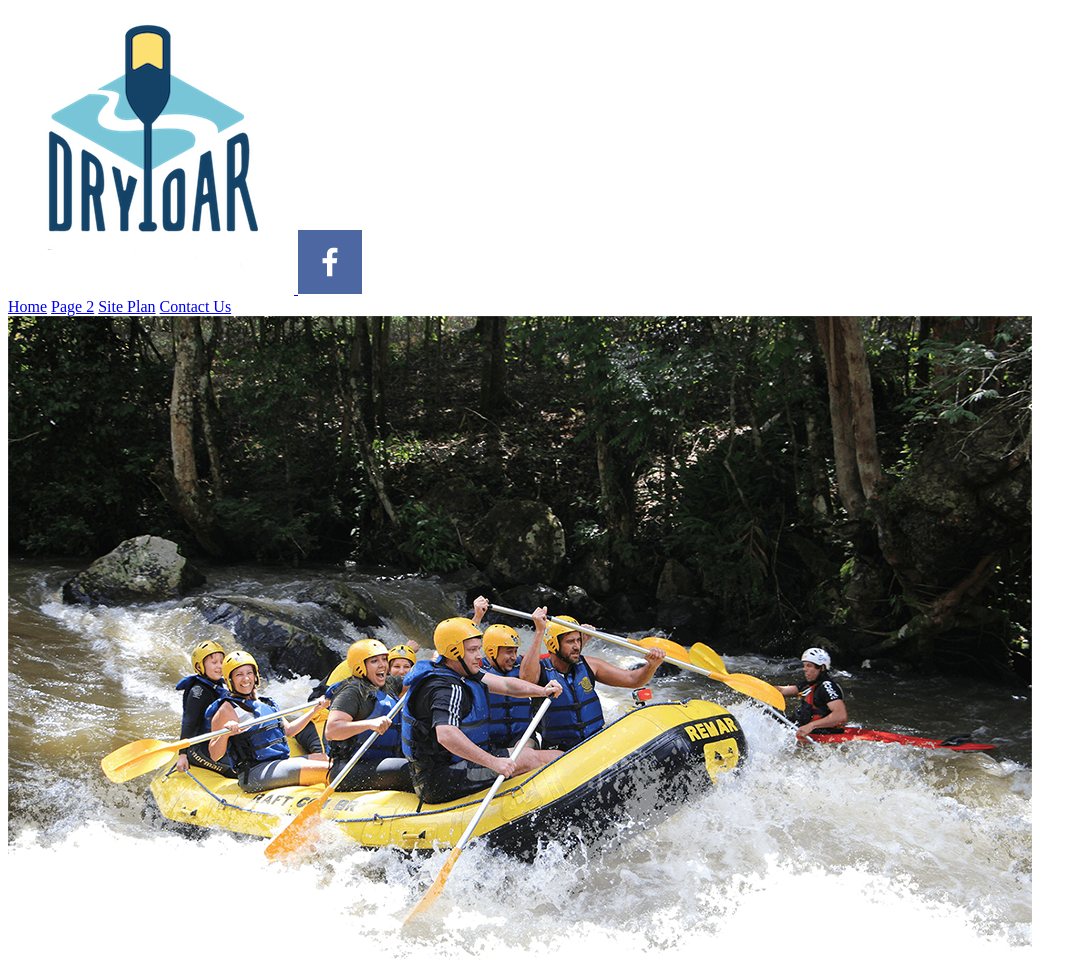
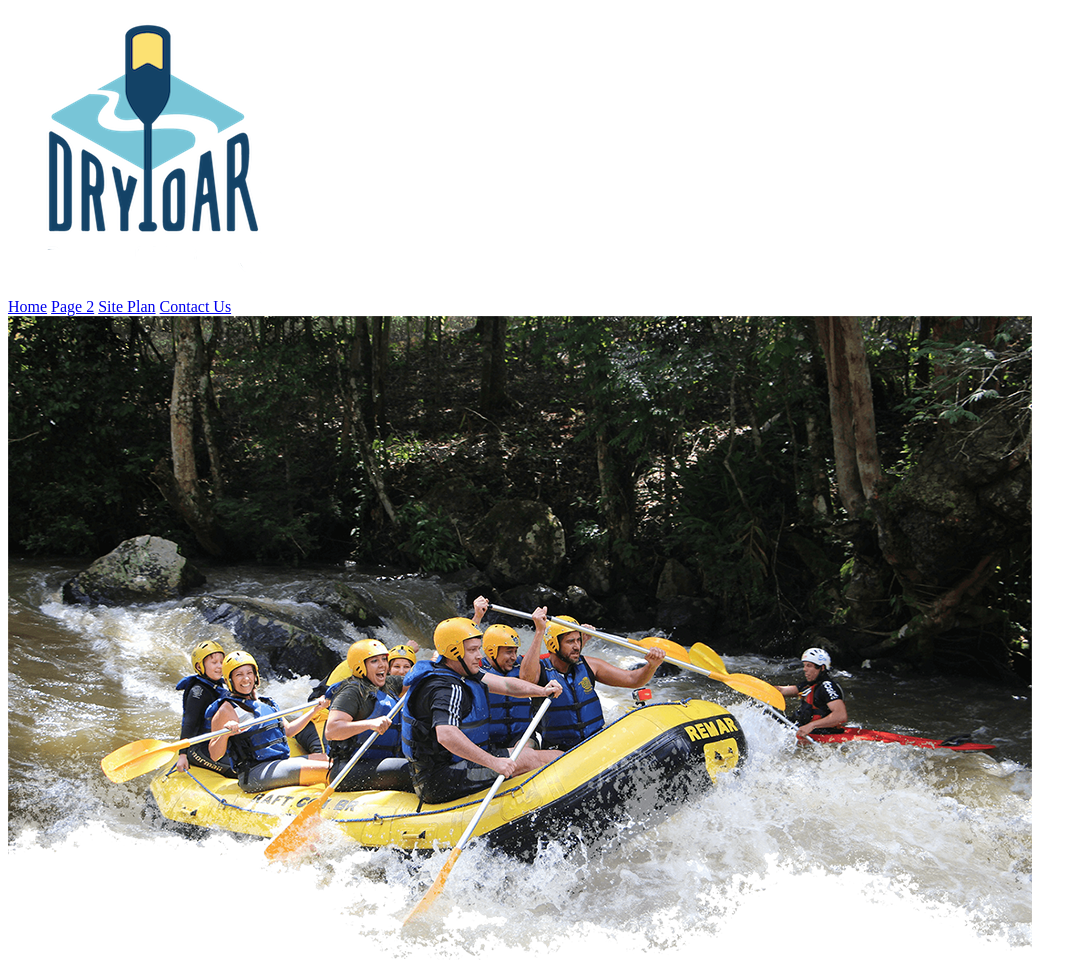
Before and after one commit to MathipaDD/wdd130, a plain HTML site: page wwr/index.html in a window 1280 px wide. Shown: the top 960 px of the page, without its empty margins (0-1087 px from the left). Drawn offline with Linux system fonts and the light colour scheme; files that its build step writes are made by us from their sources.

```diff
--- a/wwr/index.html
+++ b/wwr/index.html
@@ -11,9 +11,6 @@
     <header>
         <a id="logo_link" href="index.html">
             <img class="logo" src="images/logo.png" alt="Dry Oar Logo">
-        </a>
-        <a href="https://facebook.com" target="_blank">
-            <img src="images/facebook.png" alt="fb icon">
         </a>
         <nav>
             <a href="index.html">Home</a>
```
